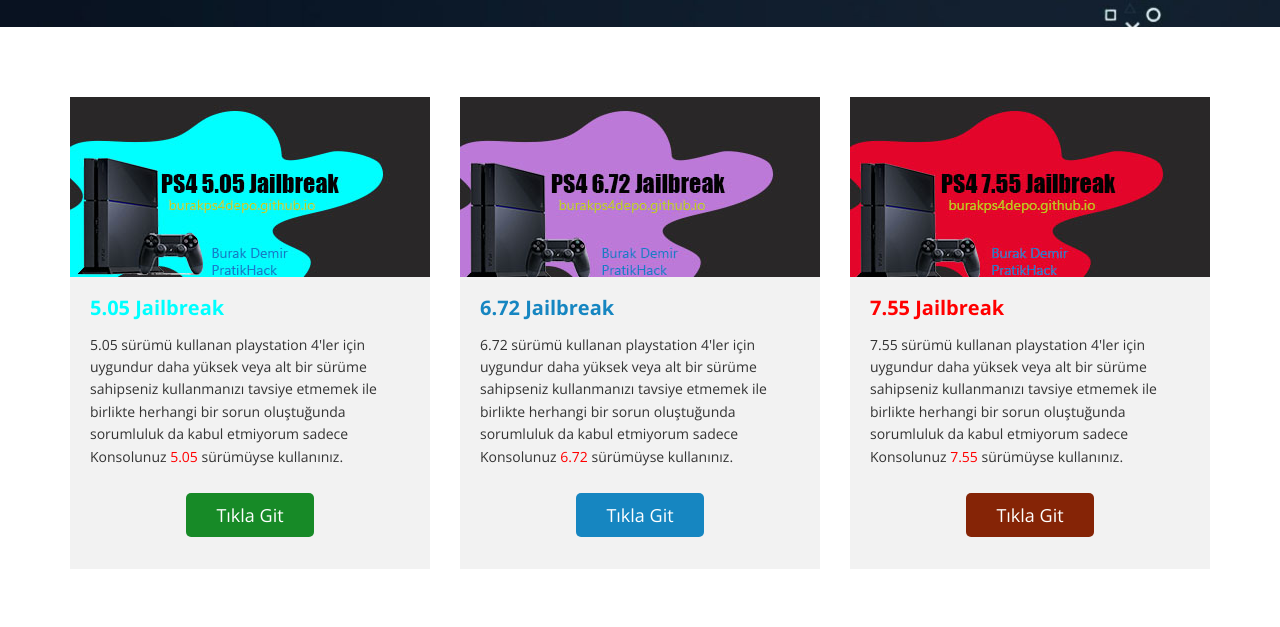
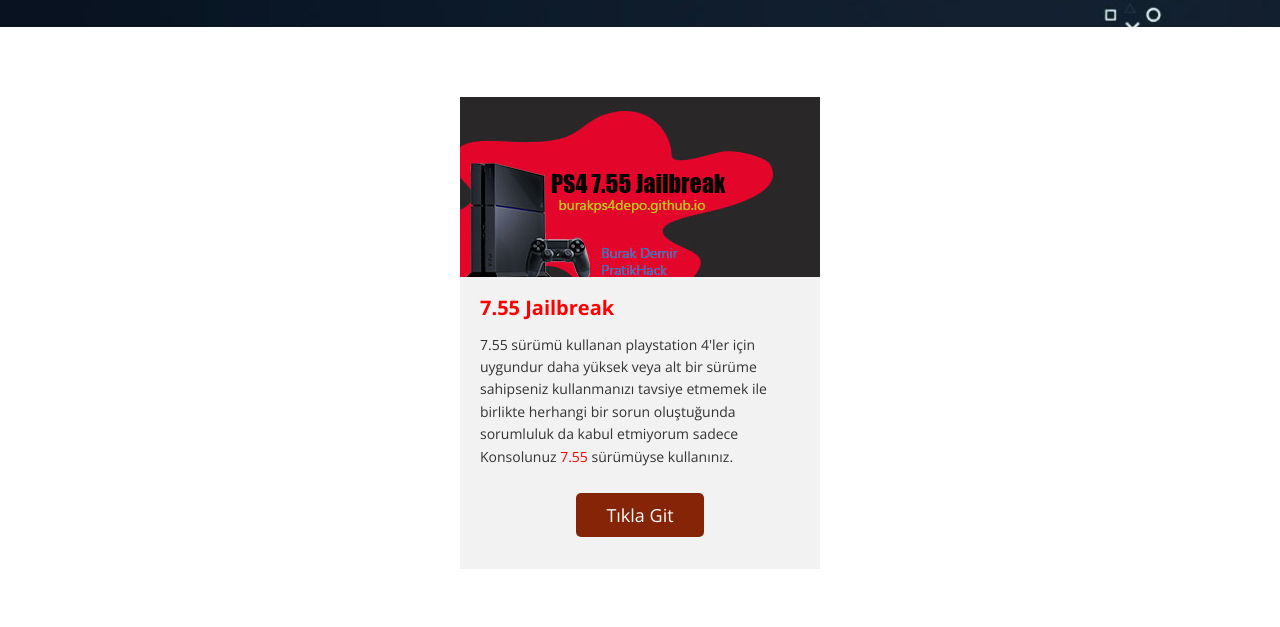
Before and after one commit to PratikHackTR/burakPS4depo.github.io, a plain HTML site: page index.html in a window 1280 px wide. Shown: the part 588-1215 px from the top of the page. Drawn offline with nearby package versions, Linux system fonts and the light colour scheme; grey boxes are pictures that could not be loaded.

Commit message:
Update index.html

```diff
--- a/index.html
+++ b/index.html
@@ -45,32 +45,13 @@
 			</div>
 		</header>
 	</div>
-	<div id="section2">
+		<div id="section2">
 		<section id="feature-area" class="about-section">
 			<div class="container">
 				<div class="row text-center inner">
-					<div class="col-sm-4">
-						<a href="505/index.html">
-						<div class="feature-content">
-							<img src="img/1-1.jpg" alt="Image">
-							<h2 class="feature-content-title green-text" style="color: cyan;">5.05 Jailbreak</h2>
-							<p class="feature-content-description">5.05 sürümü kullanan playstation 4'ler için uygundur daha yüksek veya alt bir sürüme sahipseniz kullanmanızı tavsiye etmemek ile birlikte herhangi bir sorun oluştuğunda sorumluluk da kabul etmiyorum sadece Konsolunuz <a2 style="color:red;">5.05</a2> sürümüyse kullanınız.
-							</p>
-							<a href="505/index.html" class="feature-content-link green-btn">Tıkla git</a>
-						</div>
-						</a>
+						<div class="col-sm-4" style="text-align: center;">
 					</div>
-					<div class="col-sm-4">
-						<a href="672/index.html">
-						<div class="feature-content">
-							<img src="img/1-2.jpg" alt="Image">
-							<h2 class="feature-content-title blue-text">6.72 Jailbreak</h2>
-							<p class="feature-content-description">6.72 sürümü kullanan playstation 4'ler için uygundur daha yüksek veya alt bir sürüme sahipseniz kullanmanızı tavsiye etmemek ile birlikte herhangi bir sorun oluştuğunda sorumluluk da kabul etmiyorum sadece Konsolunuz <a2 style="color:red;">6.72</a2> sürümüyse kullanınız.</p>
-							<a href="672/index.html" class="feature-content-link blue-btn">Tıkla git</a>
-						</div>
-						</a>
-					</div>
-					<div class="col-sm-4">
+					<div class="col-sm-4" style="text-align: center;">
 						<a href="75x/index.html">
 						<div class="feature-content">
 							<img src="img/1-3.jpg" alt="Image">
@@ -80,6 +61,8 @@
 							<a href="75x/index.html" class="feature-content-link red-btn">Tıkla git</a>
 						</div>
 						</a>
+					</div>
+					<div class="col-sm-4" style="text-align: center;">
 					</div>
 				</div>
 			</div>
```
